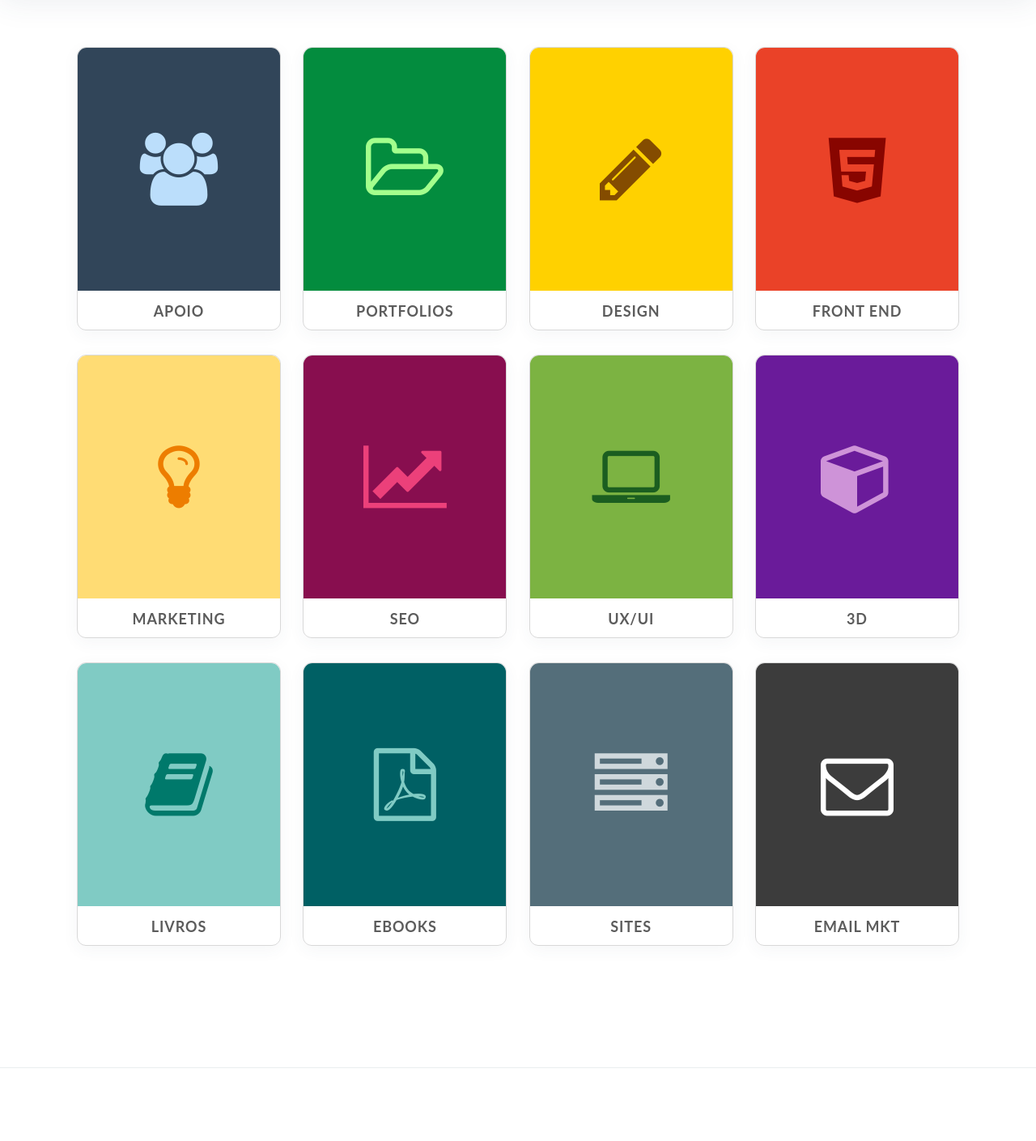
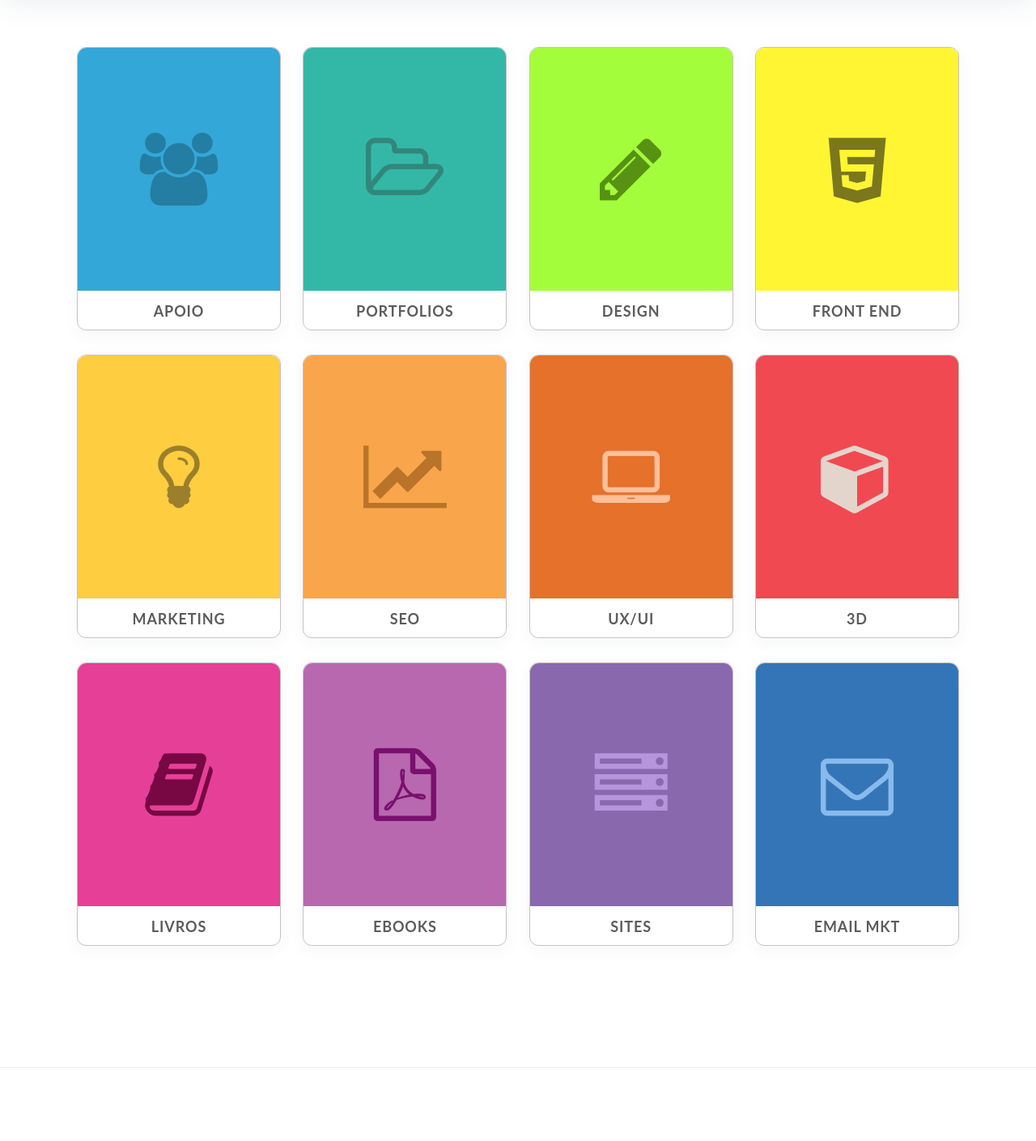
Before and after one commit to RobsonVinicius/robsondesigner, a PHP site: page /my/index.html in a window 1280 px wide. Shown: the part 98-1507 px from the top of the page at 81% size. Run offline with PHP 8.4, Linux system fonts and the light colour scheme.

Commit message:
Alteração de cores dos cards do my

```diff
--- a/my/base/css/mystyle.css
+++ b/my/base/css/mystyle.css
@@ -1,50 +1,50 @@
+
+.fa-users {
+	color: #247da2;
+	}
+
+.fa-folder-open-o  {
+	color: #33867b;
+	}
+
+.fa-pencil {
+	color:#579213;
+	}
+
+.fa-html5 {
+	color: #7b771c;
+	}
+
+.fa-lightbulb-o {
+	color: #9c7f2b;
+}
+
+.fa-line-chart {
+	color: #b9742a;
+	}
+
+.fa-laptop {
+	color: #ffbf99;
+	}
+
+.fa-cube {
+	color: #e4d5cc;
+	}
+
+.fa-book {
+	color: #770843;
+	}
+
+.fa-file-pdf-o {
+	color: #79106d;
+	}
 
 .fa-server {
-	color: #CFD8DC;
+	color: #b795dc;
 	}
 
 .fa-envelope-o {
-	color: #FFF;
-	}
-
-.fa-folder-open-o  {
-	color: #a3ff8d ;
-	}
-
-.fa-users {
-	color: #BBDEFB;
-	}
-
-.fa-book {
-	color: #00796B;
-	}
-
-.fa-file-pdf-o {
-	color: #80CBC4;
-	}
-
-.fa-pencil {
-	color:#844c00;
-	}
-
-.fa-html5 {
-	color: #880500;
-		}
-
-.fa-lightbulb-o {
-	color: #ED7D00;}
-
-.fa-line-chart {
-	color: #EC407A;
-	}
-
-.fa-cube {
-	color: #CE93D8;
-	}
-
-.fa-laptop {
-	color: #1B5E20;
-
+	color: #88baec;
 	}
 
 header h1{
--- a/my/base/css/style-motherbase.css
+++ b/my/base/css/style-motherbase.css
@@ -273,8 +273,8 @@ main {
 	margin:0 0 30px 0;
 	-webkit-transform:translateZ(0);
 	transform:translateZ(0);
-	border: 1px solid;
-	border-color: #d8d8d8;
+	border: 1.3px solid;
+	border-color: #c7c2c2;
 	border-radius: 11px;
 	}
 
@@ -303,62 +303,62 @@ main {
 
 .card:nth-of-type(1) .card-icon {
 	height:300px;
-	background-color:#314559;
+	background-color:#33A7D8;
 	}
 
 .card:nth-of-type(2) .card-icon {
 	height:300px;
-	background-color:#038C3E;
+	background-color:#33B8A7;
 	}
 
 .card:nth-of-type(3) .card-icon {
 	height:300px;
-	background-color:#ffd100;
+	background-color:#a3fd3b;
 	}
 
 .card:nth-of-type(4) .card-icon {
 	height:300px;
-	background-color:#ea4228;
+	background-color:#FFF533;
 	}
 
 .card:nth-of-type(5) .card-icon {
 	height:300px;
-	background-color:#ffdc74;
+	background-color:#FFCD40;
 	}
 
 .card:nth-of-type(6) .card-icon {
 	height:300px;
-	background-color:#880E4F;
+	background-color:#F9A54B;
 	}
 
 .card:nth-of-type(7) .card-icon {
 	height:300px;
-	background-color:#7CB342;
+	background-color:#E5712B;
 	}
 
 .card:nth-of-type(8) .card-icon {
 	height:300px;
-	background-color:#6A1B9A;
+	background-color:#F04951;
 	}
 
 .card:nth-of-type(9) .card-icon {
 	height:300px;
-	background-color:#80CBC4;
+	background-color:#E63F97;
 	}
 
 .card:nth-of-type(10) .card-icon {
 	height:300px;
-	background-color:#006064;
+	background-color:#B868AF;
 	}
 
 .card:nth-of-type(11) .card-icon {
 	height:300px;
-	background-color:#546E7A;
+	background-color:#8968AD;
 	}
 
 .card:nth-of-type(12) .card-icon {
 	height:300px;
-	background-color:#3c3c3c;
+	background-color:#3475B7;
 	}
 
 .card h2 {
```
